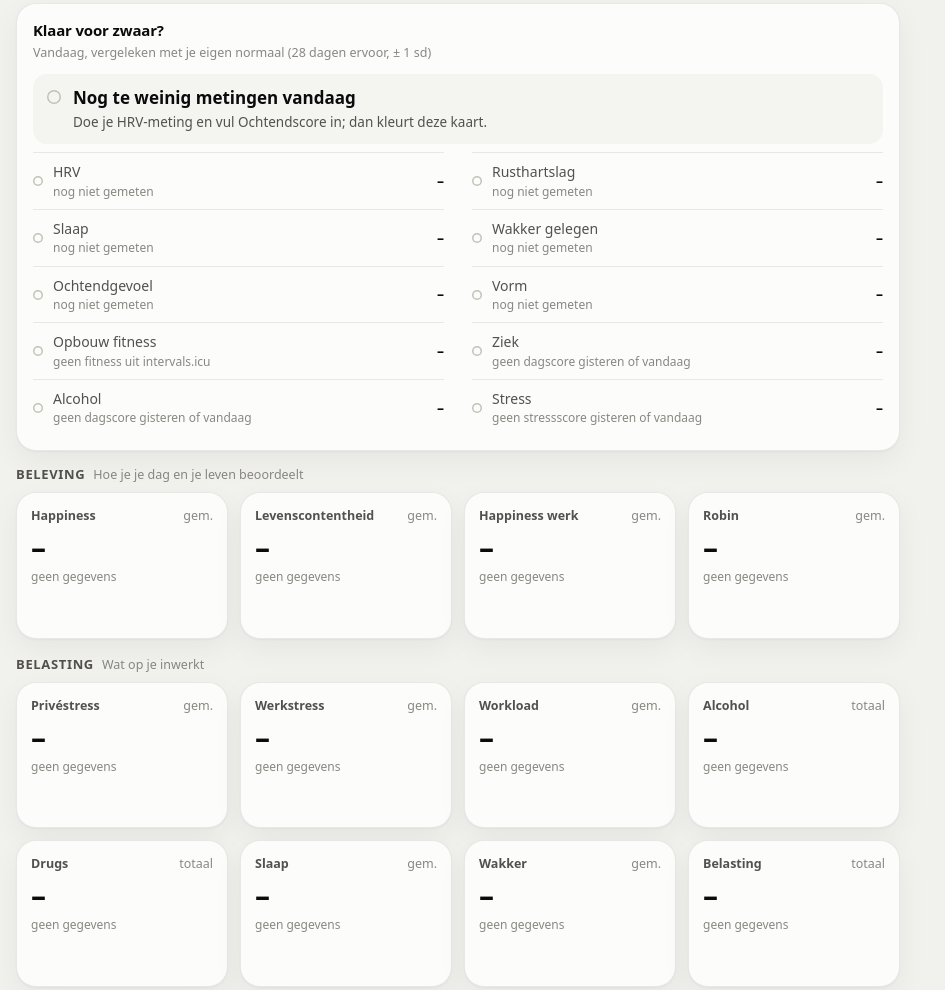
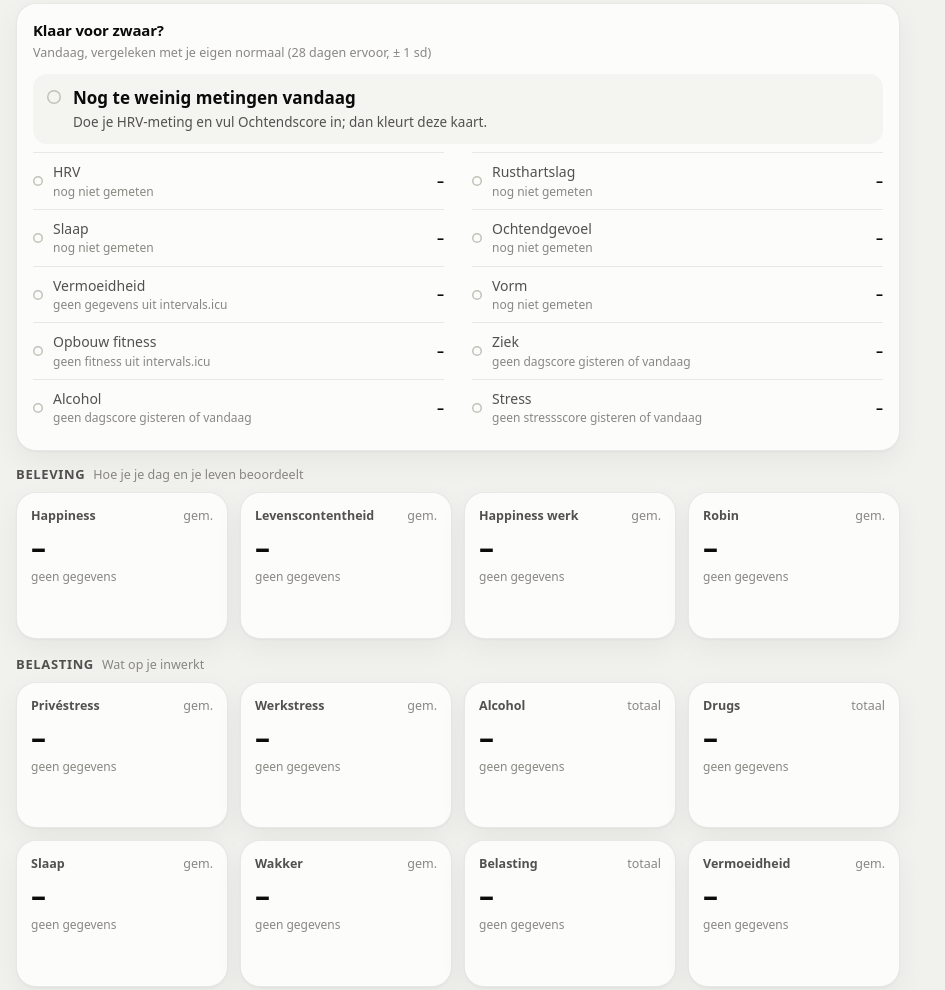
Before and after one commit to casperdijkvan-lgtm/dashboard, a plain HTML site: page index.html in a window 1280 px wide. Shown: the part 453-1443 px from the top of the page, without its empty margins (0-945 px from the left). Drawn offline with Linux system fonts and the light colour scheme.

Commit message:
Dashboard: Workload weg, Vermoeidheid op Klaar voor zwaar
Workload verdwijnt uit grafieken, tegels, dagdetail en verbanden.
Op de kaart vervangt Vermoeidheid (ATL tegen de eigen band) Wakker.

Co-Authored-By: Claude Opus 5.5 <noreply@anthropic.com>

```diff
--- a/index.html
+++ b/index.html
@@ -12,7 +12,7 @@
 <meta name="theme-color" content="#0d0d0d" media="(prefers-color-scheme: dark)">
 <link rel="apple-touch-icon" href="apple-touch-icon.png">
 <link rel="icon" type="image/png" href="apple-touch-icon.png">
-<meta name="dashboard-versie" content="30292b54bd">
+<meta name="dashboard-versie" content="2e9c1bf492">
 <style>
 /* Ontwerp: rustige, Apple-achtige kaarten op een zacht vlak; de data is het enige dat kleur draagt.
    Kleuren volgen het gevalideerde referentiepalet (categorisch, sequentieel blauw, divergerend blauw/rood). */
@@ -502,11 +502,8 @@ dialog#settings::backdrop { background: rgba(0, 0, 0, .35); -webkit-backdrop-fil
 
     <section class="view" id="belasting" data-view="belasting">
       <div class="sec-head"><h2 class="sec-title">Belasting</h2><p class="sec-note">Wat op je inwerkt</p></div>
-      <h3 class="grp-title">Stress en werk</h3>
-      <div class="grid-2">
-        <div id="c-stress"></div>
-        <div id="c-workload"></div>
-      </div>
+      <h3 class="grp-title">Stress</h3>
+      <div id="c-stress"></div>
       <h3 class="grp-title">Alcohol en drugs</h3>
       <div id="c-middelen"></div>
       <h3 class="grp-title">Slaap</h3>
@@ -864,7 +861,6 @@ dialog#settings::backdrop { background: rgba(0, 0, 0, .35); -webkit-backdrop-fil
     wHappy: { label: 'Happiness werk', short: 'Happy', src: 'work', col: 'Happiness', oldCol: 'Happyness', min: 1, max: 10, good: 'up', d: 1 },
     wStress: { label: 'Werkstress', short: 'Stress', src: 'work', col: 'Stress', min: 0, max: 5, good: 'down', zero: 'after-first', d: 1 },
     unclenched: { label: 'Unclenched', src: 'work', col: 'Unclenched', min: 1, max: 10, good: 'up', d: 1 },
-    workload: { label: 'Workload', src: 'work', col: 'Workload', min: 1, max: 10, good: null, d: 1 },
     mSlaap: { label: 'Slaap', src: 'morning', col: 'Slaap', min: 1, max: 10, good: 'up', d: 1 },
     mWakker: { label: 'Wakker', src: 'morning', col: 'Wakker', min: 0, max: 4, zero: true, good: null, d: 1 },
     mGevoel: { label: 'Ochtendgevoel', short: 'Gevoel', src: 'morning', col: 'Gevoel', min: 1, max: 10, good: 'up', d: 1 },
@@ -885,7 +881,7 @@ dialog#settings::backdrop { background: rgba(0, 0, 0, .35); -webkit-backdrop-fil
   // Drie doelen: hoe je het beleeft, wat op je inwerkt, en hoe je lichaam en energie reageren
   const GROUPS = [
     { id: 'beleving', label: 'Beleving', keys: ['happy', 'leven', 'wHappy', 'robin', 'vrienden'] },
-    { id: 'belasting', label: 'Belasting', keys: ['prive', 'wStress', 'workload', 'alcohol', 'drugs', 'mSlaap', 'mWakker', 'load', 'hours', 'atl', 'ctl'] },
+    { id: 'belasting', label: 'Belasting', keys: ['prive', 'wStress', 'alcohol', 'drugs', 'mSlaap', 'mWakker', 'load', 'hours', 'atl', 'ctl'] },
     { id: 'gevolgen', label: 'Gevolgen', keys: ['energie', 'mGevoel', 'hrv', 'rhr', 'unclenched', 'ziek', 'form'] },
   ];
 
@@ -1517,6 +1513,9 @@ dialog#settings::backdrop { background: rgba(0, 0, 0, .35); -webkit-backdrop-fil
       host.classList.add('card');
       this.host = host;
       const st = store.get(K.scatter, { x: 'alcohol', y: 'hrv', lag: 1 });
+      // een bewaarde keuze kan een meetwaarde zijn die niet meer bestaat
+      if (!EXPLORE.includes(st.x)) st.x = 'alcohol';
+      if (!EXPLORE.includes(st.y)) st.y = 'hrv';
       this.st = st;
       const head = E('div', 'card-head', null, host);
       const t = E('div', 'card-titles', null, head);
@@ -1725,8 +1724,8 @@ dialog#settings::backdrop { background: rgba(0, 0, 0, .35); -webkit-backdrop-fil
   const TILE_GROUPS = [
     { title: 'Beleving', note: 'Hoe je je dag en je leven beoordeelt', tiles: [{ key: 'happy' }, { key: 'leven' }, { key: 'wHappy' }, { key: 'robin' }] },
     { title: 'Belasting', note: 'Wat op je inwerkt', tiles: [
-      { key: 'prive' }, { key: 'wStress' }, { key: 'workload' }, { key: 'alcohol', total: true },
-      { key: 'drugs', total: true }, { key: 'mSlaap' }, { key: 'mWakker' }, { key: 'load', total: true }] },
+      { key: 'prive' }, { key: 'wStress' }, { key: 'alcohol', total: true }, { key: 'drugs', total: true },
+      { key: 'mSlaap' }, { key: 'mWakker' }, { key: 'load', total: true }, { key: 'atl' }] },
     { title: 'Gevolgen', note: 'Hoe je lichaam en energie reageren', tiles: [{ key: 'energie' }, { key: 'mGevoel' }, { key: 'hrv' }, { key: 'rhr' }] },
   ];
   function periodStat(key, a, b, total) {
@@ -1811,8 +1810,9 @@ dialog#settings::backdrop { background: rgba(0, 0, 0, .35); -webkit-backdrop-fil
     { key: 'hrv', bandDir: 'low', name: 'HRV' },
     { key: 'rhr', bandDir: 'high', name: 'Rusthartslag' },
     { key: 'mSlaap', bandDir: 'low', bad: (v) => v <= 4, fallback: 8, unit: 'uur', name: 'Slaap' }, // uren; 8 uur tot er genoeg dagen zijn voor een eigen normaal
-    { key: 'mWakker', bandDir: 'high', bad: (v) => v >= 3, name: 'Wakker gelegen' },
     { key: 'mGevoel', bandDir: 'low', fallback: 7, name: 'Ochtendgevoel' }, // 7 tot er genoeg dagen zijn voor een eigen normaal
+    // Vermoeidheid (ATL) verandert traag: 2 dagen boven de band zegt weinig, dus rood pas ruim erboven
+    { key: 'atl', bandDir: 'high', slow: true, empty: 'geen gegevens uit intervals.icu', name: 'Vermoeidheid' },
     { key: 'form', fixed: (v) => (v < -30 ? 'bad' : v < -10 ? 'warn' : 'good'), note: (v) => (v < -30 ? 'erg vermoeid (onder −30)' : v < -10 ? 'zware periode (−10 tot −30)' : 'fris genoeg (boven −10)'), name: 'Vorm' },
     { key: 'ramp', name: 'Opbouw fitness' },
     { key: 'ziek', evening: true, fixed: (v) => (v > 0 ? 'bad' : 'good'), note: (v) => (v > 0 ? 'je gaf aan ziek te zijn' : 'niet ziek'), name: 'Ziek' },
@@ -1842,7 +1842,7 @@ dialog#settings::backdrop { background: rgba(0, 0, 0, .35); -webkit-backdrop-fil
       return { st: sg.fixed(v), d, value: fmt(v, 1) + ' van 10', note: dayTag(d) + parts + ' · ' + sg.note(v) };
     }
     const d = val(sg.key, today) != null ? today : val(sg.key, yest) != null ? yest : null;
-    if (!d) return { st: 'na', d: null, value: '–', note: sg.evening ? 'geen dagscore gisteren of vandaag' : 'nog niet gemeten' };
+    if (!d) return { st: 'na', d: null, value: '–', note: sg.empty || (sg.evening ? 'geen dagscore gisteren of vandaag' : 'nog niet gemeten') };
     const v = val(sg.key, d);
     const u = sg.unit ? ' ' + sg.unit : '';
     const value = fmtMetric(sg.key, v) + u;
@@ -1854,11 +1854,13 @@ dialog#settings::backdrop { background: rgba(0, 0, 0, .35); -webkit-backdrop-fil
     const out = (x, day) => { const b = day === d ? bl : band(day); return x != null && b && (sg.bandDir === 'low' ? x < b.lo : x > b.hi); };
     const off = out(v, d);
     const offTwice = off && out(val(sg.key, addDays(d, -1)), addDays(d, -1));
-    let st = off ? (offTwice ? 'bad' : 'warn') : 'good';
+    const farOff = sg.slow && v > bl.mu + 2 * (bl.hi - bl.mu);
+    let st = off ? ((sg.slow ? farOff : offTwice) ? 'bad' : 'warn') : 'good';
     if (sg.bad && sg.bad(v)) st = 'bad';
     const dd = M[sg.key].d;
     let note = bl.provisional ? `voorlopig normaal ${fmt(bl.mu, dd)}${u}` : `normaal ${fmt(bl.lo, dd)}–${fmt(bl.hi, dd)}${u}`;
-    if (off) note += offTwice ? (sg.bandDir === 'low' ? ' · 2 dagen eronder' : ' · 2 dagen erboven') : (sg.bandDir === 'low' ? ' · eronder' : ' · erboven');
+    if (sg.slow) { if (off) note += farOff ? ' · ver erboven' : ' · erboven'; }
+    else if (off) note += offTwice ? (sg.bandDir === 'low' ? ' · 2 dagen eronder' : ' · 2 dagen erboven') : (sg.bandDir === 'low' ? ' · eronder' : ' · erboven');
     return { st, d, v, value, note: dayTag(d) + note, off };
   }
   function renderReady() {
@@ -1914,10 +1916,10 @@ dialog#settings::backdrop { background: rgba(0, 0, 0, .35); -webkit-backdrop-fil
   const CANDIDATES = [
     ['alcohol', 'hrv', 1], ['alcohol', 'happy', 1], ['alcohol', 'energie', 1], ['load', 'hrv', 1], ['load', 'energie', 1],
     ['hours', 'happy', 0], ['wStress', 'hrv', 1], ['wStress', 'happy', 0], ['prive', 'happy', 0], ['prive', 'hrv', 1],
-    ['workload', 'wStress', 0], ['hrv', 'energie', 0], ['alcohol', 'mSlaap', 1], ['drugs', 'hrv', 1], ['drugs', 'mSlaap', 1], ['drugs', 'happy', 1], ['mSlaap', 'energie', 0], ['mSlaap', 'hrv', 0],
+    ['hrv', 'energie', 0], ['alcohol', 'mSlaap', 1], ['drugs', 'hrv', 1], ['drugs', 'mSlaap', 1], ['drugs', 'happy', 1], ['mSlaap', 'energie', 0], ['mSlaap', 'hrv', 0],
     ['load', 'mSlaap', 1], ['wStress', 'mSlaap', 1], ['mWakker', 'happy', 0], ['ziek', 'happy', 0], ['unclenched', 'happy', 0], ['rhr', 'energie', 0],
     ['vrienden', 'happy', 0], ['vrienden', 'prive', 0], ['robin', 'happy', 0], ['robin', 'prive', 0], ['mSlaap', 'robin', 0],
-    ['prive', 'leven', 0], ['wStress', 'leven', 0], ['alcohol', 'leven', 1], ['workload', 'happy', 0], ['workload', 'unclenched', 0],
+    ['prive', 'leven', 0], ['wStress', 'leven', 0], ['alcohol', 'leven', 1],
     ['mWakker', 'energie', 0], ['mWakker', 'hrv', 0], ['mSlaap', 'mGevoel', 0], ['prive', 'mSlaap', 1], ['alcohol', 'rhr', 1], ['load', 'rhr', 1],
     ['energie', 'happy', 0], ['hrv', 'happy', 0], ['mGevoel', 'happy', 0],
   ];
@@ -2025,7 +2027,7 @@ dialog#settings::backdrop { background: rgba(0, 0, 0, .35); -webkit-backdrop-fil
     };
     const acts = r.acts || [];
     group('Beleving', GROUPS[0].keys, null);
-    group('Belasting', ['prive', 'wStress', 'workload', 'alcohol', 'drugs', 'mSlaap', 'mWakker'], null);
+    group('Belasting', ['prive', 'wStress', 'alcohol', 'drugs', 'mSlaap', 'mWakker'], null);
     group('Sport', acts.length ? ['hours', 'load', 'atl', 'ctl'] : ['atl', 'ctl'], null, acts.length ? (g) => {
       const ul = E('ul', 'acts', null, g);
       for (const a of acts) {
@@ -2075,8 +2077,6 @@ dialog#settings::backdrop { background: rgba(0, 0, 0, .35); -webkit-backdrop-fil
   // Belasting
   new TimeChart('c-stress', { id: 'stress', title: 'Stress', sub: 'Privé en werk, schaal 0–5', kind: 'line', smooth: true, height: 200, y: [0, 5], yTicks: [0, 1, 2, 3, 4, 5],
     series: [{ key: 'prive', label: 'Privéstress', color: '--s1' }, { key: 'wStress', label: 'Werkstress', color: '--s2' }] });
-  new TimeChart('c-workload', { id: 'workload', title: 'Workload', sub: 'Uit Werkscore, schaal 1–10', kind: 'line', smooth: true, height: 200, ...L10, empty: 'Geen werkscores in deze periode',
-    series: [{ key: 'workload', label: 'Workload', color: '--s4' }] });
   new TimeChart('c-middelen', { id: 'middelen', title: 'Alcohol en drugs', sub: 'Per dag; donkerder is meer', kind: 'strip', height: 92, zoom: true, empty: 'Geen gegevens in deze periode',
     series: [
       { key: 'alcohol', label: 'Alcohol', ramp: ['--a1', '--a2', '--a3', '--a4', '--a5'], level: (v) => (v <= 0 ? -1 : Math.min(4, Math.ceil(v / 2) - 1)) },
```
Also changed, not shown: bron/dashboard.html (+18 -18 lines), 1 other file.
